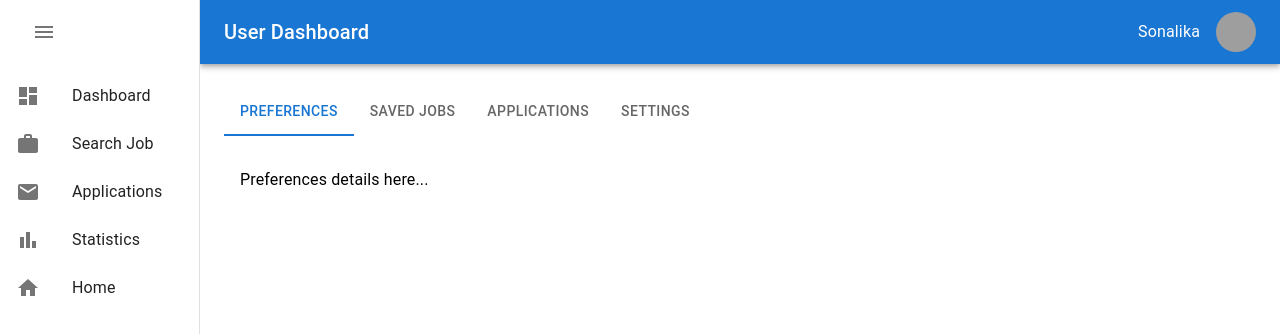
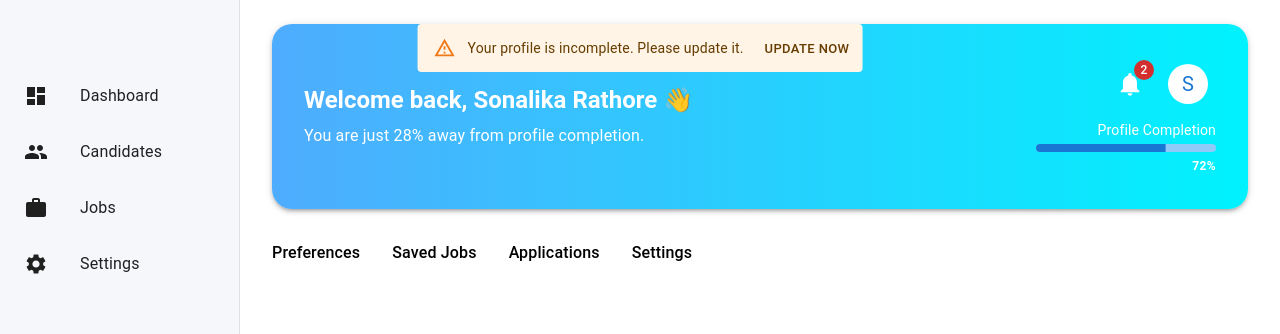
Before and after one commit to himanshu1234567-fin/job-portal, a Next.js app: page /user/Userdashboard in a window 1280 px wide. Shown: the top 334 px of the page. Built offline with nearby package versions, Linux system fonts and the light colour scheme; grey boxes are pictures that could not be loaded.

Commit message:
your meaningful message

```diff
--- a/package.json
+++ b/package.json
@@ -10,7 +10,7 @@
   "dependencies": {
     "@emotion/react": "^11.14.0",
     "@emotion/styled": "^11.14.1",
-    "@mui/icons-material": "^5.11.16",
+    "@mui/icons-material": "^5.18.0",
     "@mui/material": "^5.18.0",
     "@tabler/icons-react": "^3.34.0",
     "axios": "^1.10.0",
--- a/src/app/admin/adminprofile/layout.jsx
+++ b/src/app/admin/adminprofile/layout.jsx
@@ -1,13 +1,19 @@
 'use client';
+import Topbar from "@/components/Topbar";
+
 export const metadata = {
   title: 'My Job Portal',
   description: 'Generated by Next.js',
 };
 
+
 export default function RootLayout({ children }) {
   return (
+    <>
+
     <html lang="en">
       <body>{children}</body>
     </html>
+    </>
   );
 }
--- a/src/app/admin/layout.jsx
+++ b/src/app/admin/layout.jsx
@@ -8,7 +8,7 @@ export default function Layout({ children }) {
     <Box sx={{ display: "flex", height: "100vh" }}>
       <Sidebar />
       <Box sx={{ flexGrow: 1 }}>
-        <Topbar />
+
         <Box sx={{ p: 3 }}>{children}</Box>
       </Box>
     </Box>
--- a/src/app/admindashboard/topbar.jsx
+++ /dev/null
@@ -1,15 +0,0 @@
-'use client';
-
-import { AppBar, Toolbar, Typography } from '@mui/material';
-
-export default function Topbar() {
-  return (
-    <AppBar position="static" color="default" elevation={1}>
-      <Toolbar>
-        <Typography variant="h6" noWrap>
-          Candidate Life Cycle Admin Panel
-        </Typography>
-      </Toolbar>
-    </AppBar>
-  );
-}
--- /dev/null
+++ b/src/app/user/Userdashboard/UserHeader/page.jsx
@@ -0,0 +1,141 @@
+"use client";
+
+import React, { useState } from "react";
+import Link from "next/link";
+import {
+  Box,
+  Typography,
+  Avatar,
+  IconButton,
+  Badge,
+  LinearProgress,
+  Menu,
+  Divider,
+  Button,
+} from "@mui/material";
+import NotificationsIcon from "@mui/icons-material/Notifications";
+import EditIcon from "@mui/icons-material/Edit";
+
+export default function CreativeUserHeader() {
+  const [anchorEl, setAnchorEl] = useState(null);
+  const open = Boolean(anchorEl);
+
+  const user = {
+    name: "Sonalika Rathore",
+    email: "sonalirathore262@gmail.com",
+    profileCompletion: 72,
+  };
+
+  const handleClick = (event) => setAnchorEl(event.currentTarget);
+  const handleClose = () => setAnchorEl(null);
+
+  return (
+    <Box>
+      {/* Stylish Header */}
+      <Box
+        sx={{
+          background: "linear-gradient(90deg, #4facfe 0%, #00f2fe 100%)",
+          color: "#fff",
+          p: 4,
+          borderRadius: "20px",
+          boxShadow: 3,
+          display: "flex",
+          justifyContent: "space-between",
+          alignItems: "center",
+          mb: 4,
+        }}
+      >
+        <Box>
+          <Typography variant="h5" fontWeight={600}>
+            Welcome back, {user.name} 👋
+          </Typography>
+          <Typography variant="body1" mt={1}>
+            You are just {100 - user.profileCompletion}% away from profile completion.
+          </Typography>
+        </Box>
+
+        <Box textAlign="right">
+          <Box display="flex" justifyContent="flex-end" alignItems="center" gap={2}>
+            <Badge badgeContent={2} color="error">
+              <NotificationsIcon sx={{ fontSize: 28, color: "#fff" }} />
+            </Badge>
+            <IconButton onClick={handleClick}>
+              <Avatar sx={{ bgcolor: "#fff", color: "#1976d2" }}>
+                {user.name[0]}
+              </Avatar>
+            </IconButton>
+          </Box>
+
+          <Box mt={1} textAlign="right">
+            <Typography variant="body2" sx={{ color: "#fff" }}>
+              Profile Completion
+            </Typography>
+            <LinearProgress
+              variant="determinate"
+              value={user.profileCompletion}
+              sx={{ width: 180, height: 8, borderRadius: 5, mt: 0.5, backgroundColor: "#90caf9" }}
+            />
+            <Typography variant="caption" fontWeight="bold" sx={{ color: "#fff" }}>
+              {user.profileCompletion}%
+            </Typography>
+          </Box>
+        </Box>
+      </Box>
+
+      {/* Avatar Menu */}
+      <Menu
+        anchorEl={anchorEl}
+        open={open}
+        onClose={handleClose}
+        PaperProps={{ elevation: 4, sx: { width: 320, borderRadius: 2, p: 2 } }}
+      >
+        <Box display="flex" gap={2} alignItems="center">
+          <Avatar sx={{ bgcolor: "#1976d2", width: 56, height: 56 }}>
+            {user.name[0]}
+          </Avatar>
+          <Box>
+            <Typography variant="subtitle1" fontWeight={600}>
+              {user.name}
+            </Typography>
+            <Typography variant="body2" color="text.secondary">
+              {user.email}
+            </Typography>
+          </Box>
+        </Box>
+
+        <Box mt={2}>
+          <Typography variant="caption" color="text.secondary" gutterBottom>
+            Profile Completion
+          </Typography>
+          <LinearProgress
+            variant="determinate"
+            value={user.profileCompletion}
+            sx={{ height: 8, borderRadius: 4 }}
+          />
+          <Typography
+            variant="body2"
+            color="primary"
+            mt={0.5}
+            fontWeight="bold"
+            textAlign="right"
+          >
+            {user.profileCompletion}%
+          </Typography>
+        </Box>
+
+        <Divider sx={{ my: 2 }} />
+
+        <Link href="/user/profile" passHref>
+          <Button
+            variant="outlined"
+            fullWidth
+            startIcon={<EditIcon />}
+            onClick={handleClose}
+          >
+            Edit Your Profile
+          </Button>
+        </Link>
+      </Menu>
+    </Box>
+  );
+}
--- a/src/app/user/Userdashboard/page.jsx
+++ b/src/app/user/Userdashboard/page.jsx
@@ -1,32 +1,92 @@
-"use client"
-import Layout from "@/app/admin/layout";
-import { Tabs, Tab, Box, Typography } from "@mui/material";
-import { useState } from "react";
+"use client";
 
-export default function DashboardPage() {
-  const [tab, setTab] = useState(0);
+import { useEffect, useState } from "react";
+import Link from "next/link";
+import { useRouter } from "next/navigation";
+import CreativeUserHeader from "./UserHeader/page";
+import Sidebar from "@/app/admindashboard/sidebar";
+import {
+  Box,
+  Typography,
+  Snackbar,
+  Alert,
+  Button,
+} from "@mui/material";
 
-  const handleChange = (event, newValue) => setTab(newValue);
+export default function UserDashboardPage() {
+  const [showAlert, setShowAlert] = useState(false);
+  const router = useRouter();
 
-  const TabPanel = ({ children, value, index }) => (
-    <div hidden={value !== index}>
-      {value === index && <Box sx={{ p: 2 }}><Typography>{children}</Typography></Box>}
-    </div>
-  );
+  useEffect(() => {
+    const profileComplete = JSON.parse(localStorage.getItem("profileComplete"));
+
+    if (profileComplete === false || profileComplete === null) {
+      setShowAlert(true);
+    }
+  }, []);
+
+  const handleCloseAlert = () => {
+    setShowAlert(false);
+  };
+
+  const goToProfile = () => {
+    router.push("/user/profile"); // replace with your actual route if different
+  };
 
   return (
-    <Layout>
-      <Tabs value={tab} onChange={handleChange} sx={{ mb: 2 }}>
-        <Tab label="Preferences" />
-        <Tab label="Saved Jobs" />
-        <Tab label="Applications" />
-        <Tab label="Settings" />
-      </Tabs>
+    <Box sx={{ display: "flex" }}>
+      {/* Sidebar on the left */}
+      <Sidebar />
 
-      <TabPanel value={tab} index={0}>Preferences details here...</TabPanel>
-      <TabPanel value={tab} index={1}>List of saved jobs...</TabPanel>
-      <TabPanel value={tab} index={2}>Applications history...</TabPanel>
-      <TabPanel value={tab} index={3}>User settings...</TabPanel>
-    </Layout>
+      {/* Main Content on the right */}
+      <Box sx={{ flexGrow: 1, px: 4, py: 3 }}>
+        {/* Alert for Incomplete Profile */}
+        <Snackbar
+          open={showAlert}
+          onClose={handleCloseAlert}
+          anchorOrigin={{ vertical: "top", horizontal: "center" }}
+        >
+          <Alert
+            onClose={handleCloseAlert}
+            severity="warning"
+            sx={{ width: "100%" }}
+            action={
+              <Button color="inherit" size="small" onClick={goToProfile}>
+                Update Now
+              </Button>
+            }
+          >
+            Your profile is incomplete. Please update it.
+          </Alert>
+        </Snackbar>
+
+        {/* Creative Header */}
+        <CreativeUserHeader />
+
+        {/* Link-based Navigation */}
+        <Box sx={{ display: "flex", gap: 4, mt: 3 }}>
+          <Link href="/dashboard/preferences" passHref>
+            <Typography sx={{ cursor: "pointer", fontWeight: 500 }}>
+              Preferences
+            </Typography>
+          </Link>
+          <Link href="/dashboard/saved-jobs" passHref>
+            <Typography sx={{ cursor: "pointer", fontWeight: 500 }}>
+              Saved Jobs
+            </Typography>
+          </Link>
+          <Link href="/dashboard/applications" passHref>
+            <Typography sx={{ cursor: "pointer", fontWeight: 500 }}>
+              Applications
+            </Typography>
+          </Link>
+          <Link href="/dashboard/settings" passHref>
+            <Typography sx={{ cursor: "pointer", fontWeight: 500 }}>
+              Settings
+            </Typography>
+          </Link>
+        </Box>
+      </Box>
+    </Box>
   );
 }
--- a/src/components/Topbar.jsx
+++ b/src/components/Topbar.jsx
@@ -9,7 +9,7 @@ export default function Topbar() {
           User Dashboard
         </Typography>
         <Box sx={{ display: "flex", alignItems: "center" }}>
-          <Typography variant="body1" sx={{ mr: 2 }}>Sonalika</Typography>
+          <Typography variant="body1" sx={{ mr: 2 }}></Typography>
           <Avatar src="https://i.pravatar.cc/300" />
         </Box>
       </Toolbar>
```
Also changed, not shown: src/app/admin/adminprofile/page.jsx (+29 -22 lines), src/app/user/profile/page.jsx (+108 -16 lines), 1 other file (tests, documents, lock files or other folders).
